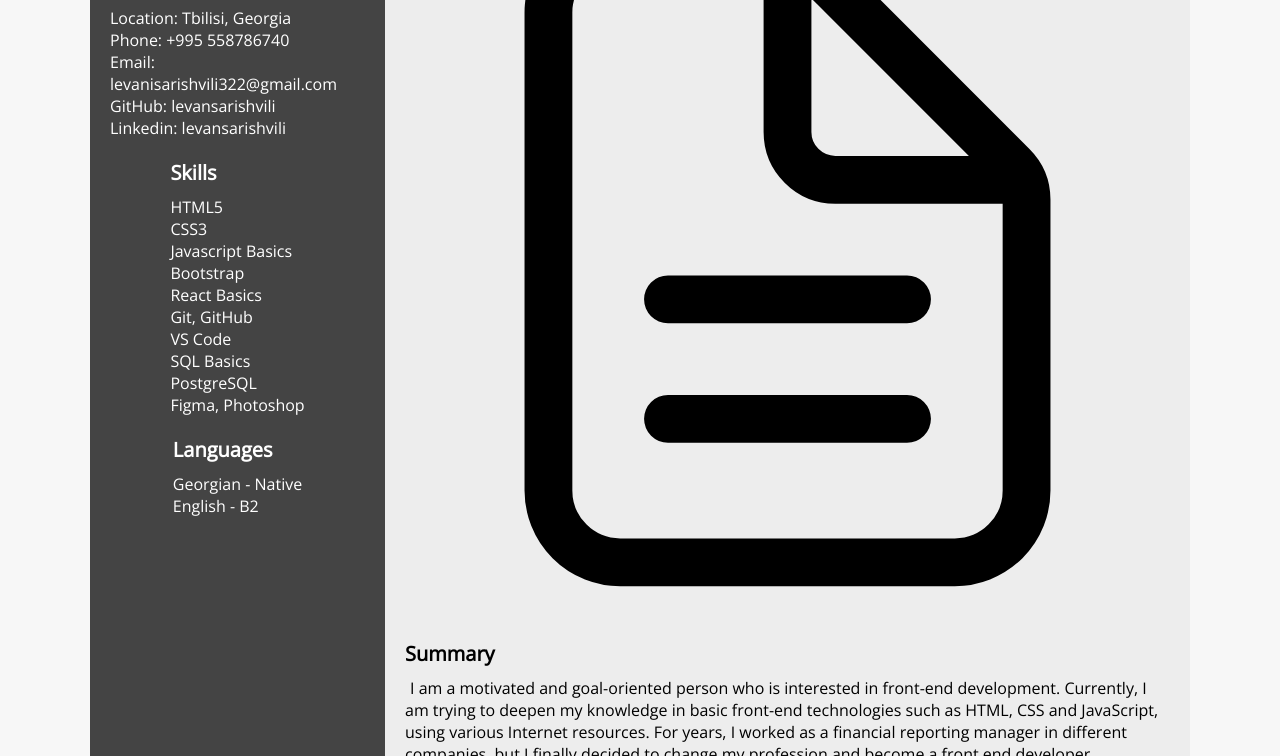
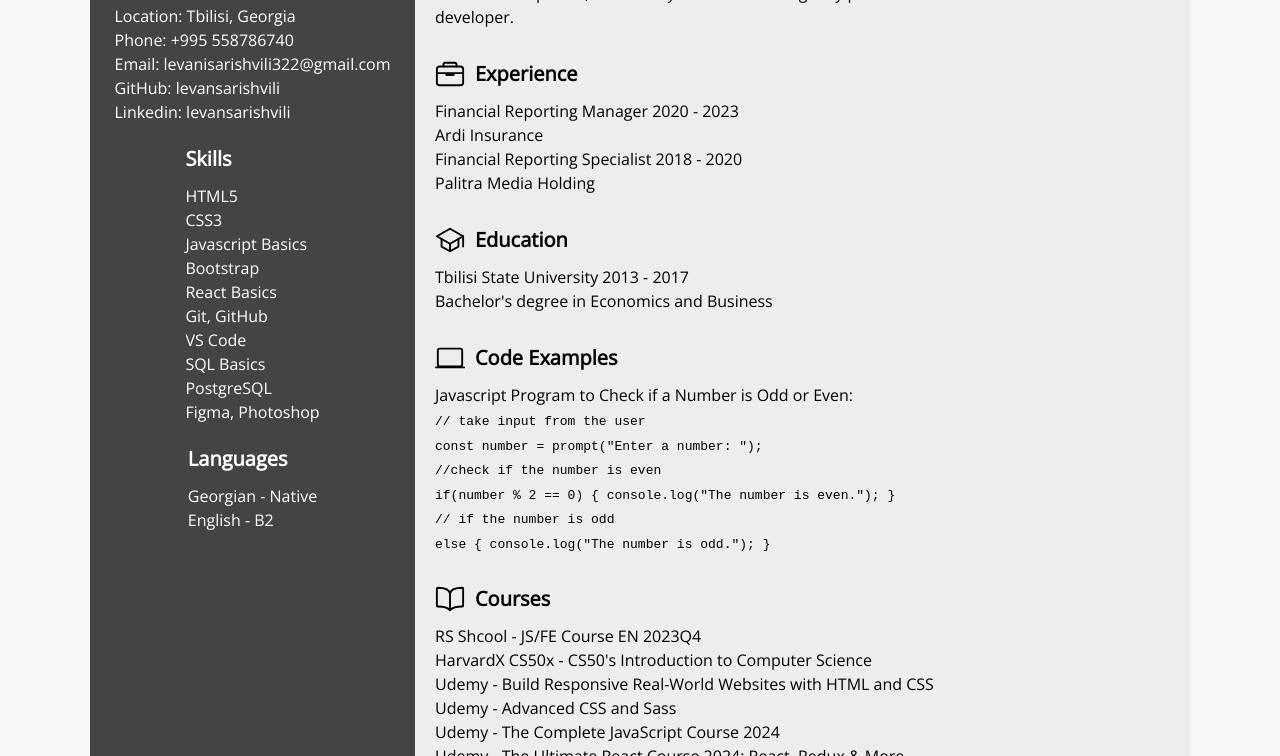
Before and after one commit to levansarishvili/my-cv, a plain HTML site: page index.html in a window 1280 px wide. Shown: the part 251-1007 px from the top of the page. Drawn offline with nearby package versions, Linux system fonts and the light colour scheme.

Commit message:
feat: add icons and styles in cv

```diff
--- a/style.css
+++ b/style.css
@@ -20,6 +20,7 @@ body {
 .cv-container {
   background-color: rgb(237, 237, 237);
   display: flex;
+  line-height: 1.5;
 }
 
 .header {
@@ -36,15 +37,23 @@ h1 {
 h2 {
   font-size: 20px;
   margin-bottom: 10px;
+  display: flex;
+  gap: 10px;
+}
+
+.icon {
+  width: 30px;
+  /* background-color: #fff;
+  border-radius: 50%; */
 }
 
 .left-container {
   display: flex;
   flex-flow: column wrap;
-  flex: 1;
+  flex: 80px 1;
   align-items: center;
   gap: 20px;
-  padding: 20px;
+  padding: 10px;
   background-color: #444;
   color: #fff;
 }
```
